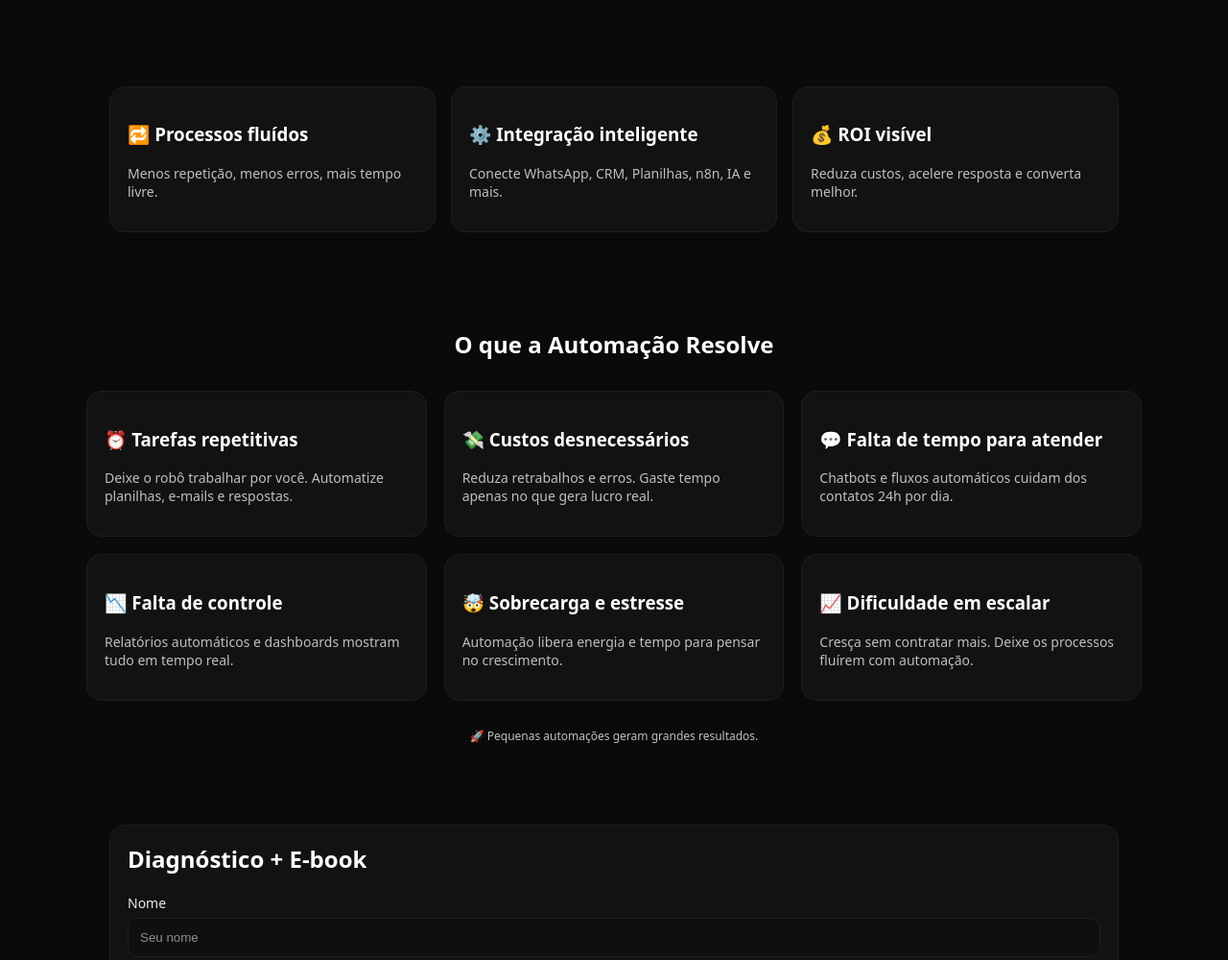
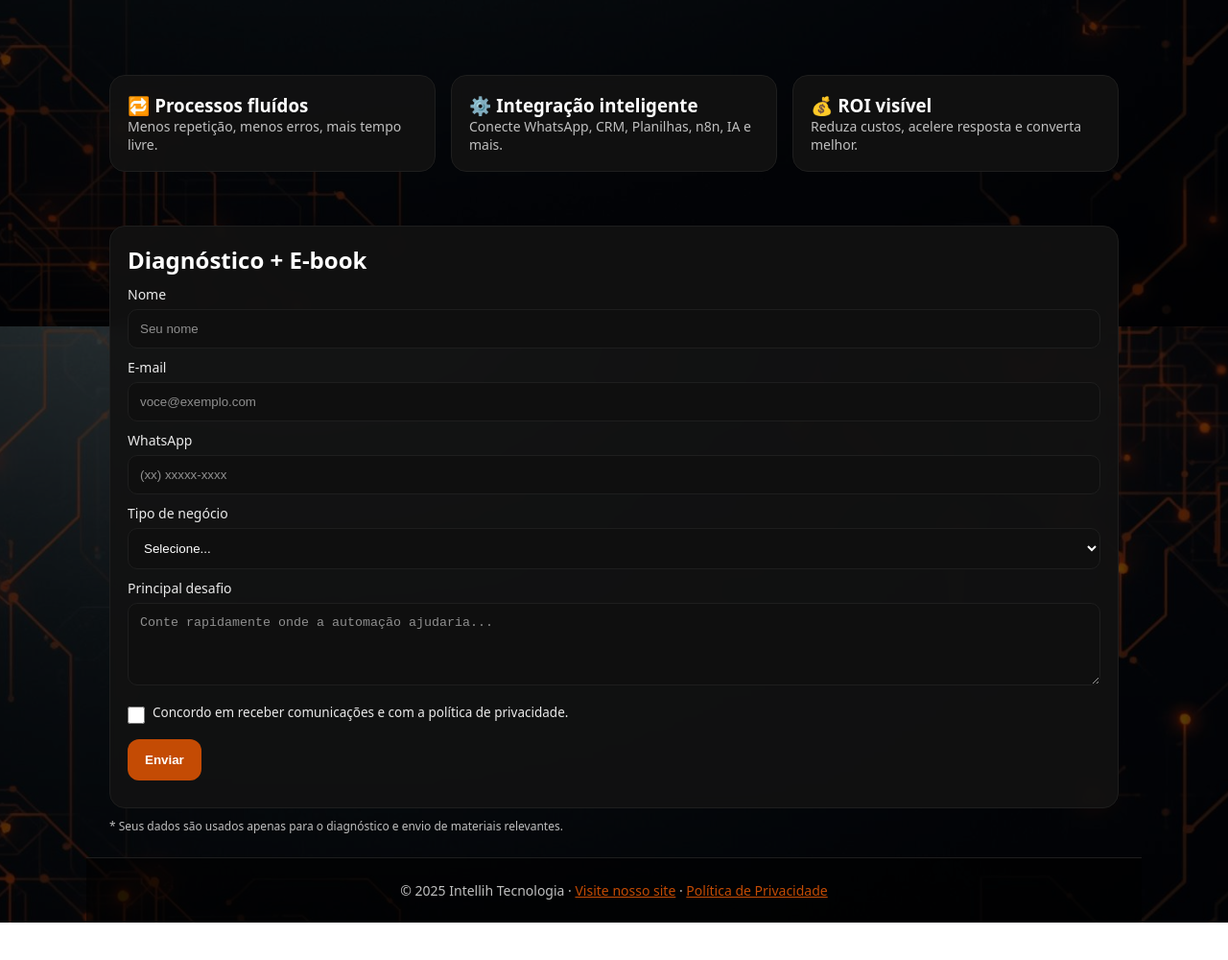
Before and after one commit to pfiuza08/intellih-automacao, a plain HTML site: page index.html in a window 1280 px wide. Shown: the part 460-1460 px from the top of the page at 96% size. After the commit the page ends 1421 px from the top, so only its background shows below. Drawn offline with Linux system fonts and the light colour scheme.

Commit message:
Refactor styles and remove automation section
Updated styles for background and cards, added backdrop-filter for better aesthetics, and removed a section related to automation.

```diff
--- a/index.html
+++ b/index.html
@@ -35,15 +35,29 @@
   <style>
     :root {
       --bg:#0a0a0a; --fg:#ffffff; --muted:#bfbfbf;
-      --brand:#c44b04; --card:#121212; --stroke:#1e1e1e;
+      --brand:#c44b04; --card:rgba(18,18,18,0.9); --stroke:#1e1e1e;
     }
-    * { box-sizing: border-box; }
+    * { box-sizing: border-box; margin:0; padding:0; }
+
     body {
-      margin:0;
       font-family: ui-sans-serif, system-ui, -apple-system, Segoe UI, Roboto, Arial, "Noto Sans", "Helvetica Neue", sans-serif;
-      background:var(--bg);
       color:var(--fg);
+      background:
+        linear-gradient(rgba(0,0,0,0.6), rgba(0,0,0,0.7)),
+        url('img/bg-intellih-desktop.jpg') no-repeat center center fixed;
+      background-size: cover;
     }
+
+    /* 🔸 Fundo adaptado para mobile */
+    @media (max-width:768px){
+      body {
+        background:
+          linear-gradient(rgba(0,0,0,0.65), rgba(0,0,0,0.75)),
+          url('img/bg-intellih-mobile.jpg') no-repeat center center fixed;
+        background-size: cover;
+      }
+    }
+
     .wrap { max-width:1100px; margin:0 auto; padding:24px; }
     .hero { display:grid; grid-template-columns:1.2fr 1fr; gap:32px; align-items:center; padding:48px 0; }
     .badge { display:inline-block; background:rgba(196,75,4,.15); color:#ffd9c2; border:1px solid rgba(196,75,4,.35); padding:6px 10px; border-radius:999px; font-size:12px; letter-spacing:.2px; }
@@ -57,12 +71,12 @@
     }
     .btn:hover { filter:brightness(1.05); transform:translateY(-1px); }
     .btn.alt { background:transparent; border:1px solid var(--stroke); color:#fff; }
-    .card { background:var(--card); border:1px solid var(--stroke); border-radius:16px; padding:18px; }
+    .card { background:var(--card); border:1px solid var(--stroke); border-radius:16px; padding:18px; backdrop-filter: blur(8px); }
     .grid-3 { display:grid; grid-template-columns:repeat(3,1fr); gap:16px; }
     .how { display:grid; grid-template-columns:repeat(3,1fr); gap:16px; }
     .how .step { background:var(--card); border:1px solid var(--stroke); border-radius:14px; padding:16px; }
     .kicker { color:var(--muted); font-size:14px; }
-    .form { background:var(--card); border:1px solid var(--stroke); border-radius:16px; padding:18px; }
+    .form { background:var(--card); border:1px solid var(--stroke); border-radius:16px; padding:18px; backdrop-filter: blur(8px); }
     label { font-size:14px; color:#eaeaea; display:block; margin:10px 0 6px; }
     input, select, textarea {
       width:100%; padding:12px 12px; border-radius:10px;
@@ -84,6 +98,7 @@
     footer {
       border-top:1px solid var(--stroke); margin-top:32px;
       padding:24px 0; color:var(--muted); font-size:14px;
+      text-align:center; background:rgba(0,0,0,0.6);
     }
     @media (max-width:960px){
       .hero { grid-template-columns:1fr; }
@@ -91,8 +106,8 @@
     }
   </style>
 </head>
+
 <body>
-
   <header class="wrap">
     <div class="hero">
       <div>
@@ -131,21 +146,6 @@
       <div class="card"><h3>⚙️ Integração inteligente</h3><p class="kicker">Conecte WhatsApp, CRM, Planilhas, n8n, IA e mais.</p></div>
       <div class="card"><h3>💰 ROI visível</h3><p class="kicker">Reduza custos, acelere resposta e converta melhor.</p></div>
     </div>
-  </section>
-
-  <section id="dores" class="wrap" style="padding:48px 0;">
-    <h2 style="text-align:center;margin-bottom:32px;">O que a Automação Resolve</h2>
-    <div style="display:grid;grid-template-columns:repeat(auto-fit,minmax(280px,1fr));gap:18px;">
-      <div class="card"><h3>⏰ Tarefas repetitivas</h3><p class="kicker">Deixe o robô trabalhar por você. Automatize planilhas, e-mails e respostas.</p></div>
-      <div class="card"><h3>💸 Custos desnecessários</h3><p class="kicker">Reduza retrabalhos e erros. Gaste tempo apenas no que gera lucro real.</p></div>
-      <div class="card"><h3>💬 Falta de tempo para atender</h3><p class="kicker">Chatbots e fluxos automáticos cuidam dos contatos 24h por dia.</p></div>
-      <div class="card"><h3>📉 Falta de controle</h3><p class="kicker">Relatórios automáticos e dashboards mostram tudo em tempo real.</p></div>
-      <div class="card"><h3>🤯 Sobrecarga e estresse</h3><p class="kicker">Automação libera energia e tempo para pensar no crescimento.</p></div>
-      <div class="card"><h3>📈 Dificuldade em escalar</h3><p class="kicker">Cresça sem contratar mais. Deixe os processos fluírem com automação.</p></div>
-    </div>
-    <p class="muted" style="text-align:center;margin-top:28px;">
-      🚀 Pequenas automações geram grandes resultados.
-    </p>
   </section>
 
   <section id="form" class="wrap">
@@ -223,9 +223,7 @@
         body: JSON.stringify(payload)
       });
 
-      // 🔹 Evento Meta: Lead
       if (typeof fbq !== 'undefined') fbq('track', 'Lead');
-
       msg.textContent = "✅ Enviado! Redirecionando...";
       setTimeout(() => window.location.href = THANKYOU_URL, 1000);
 
```
